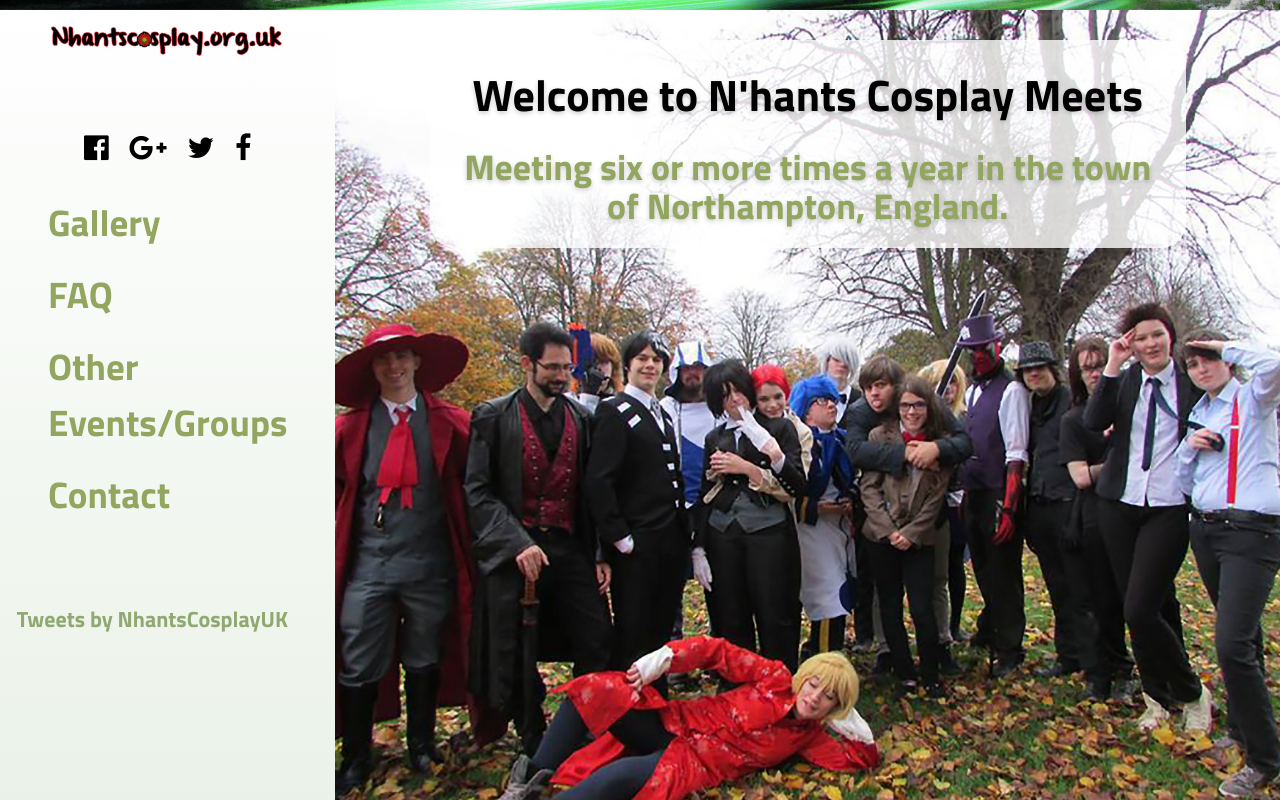
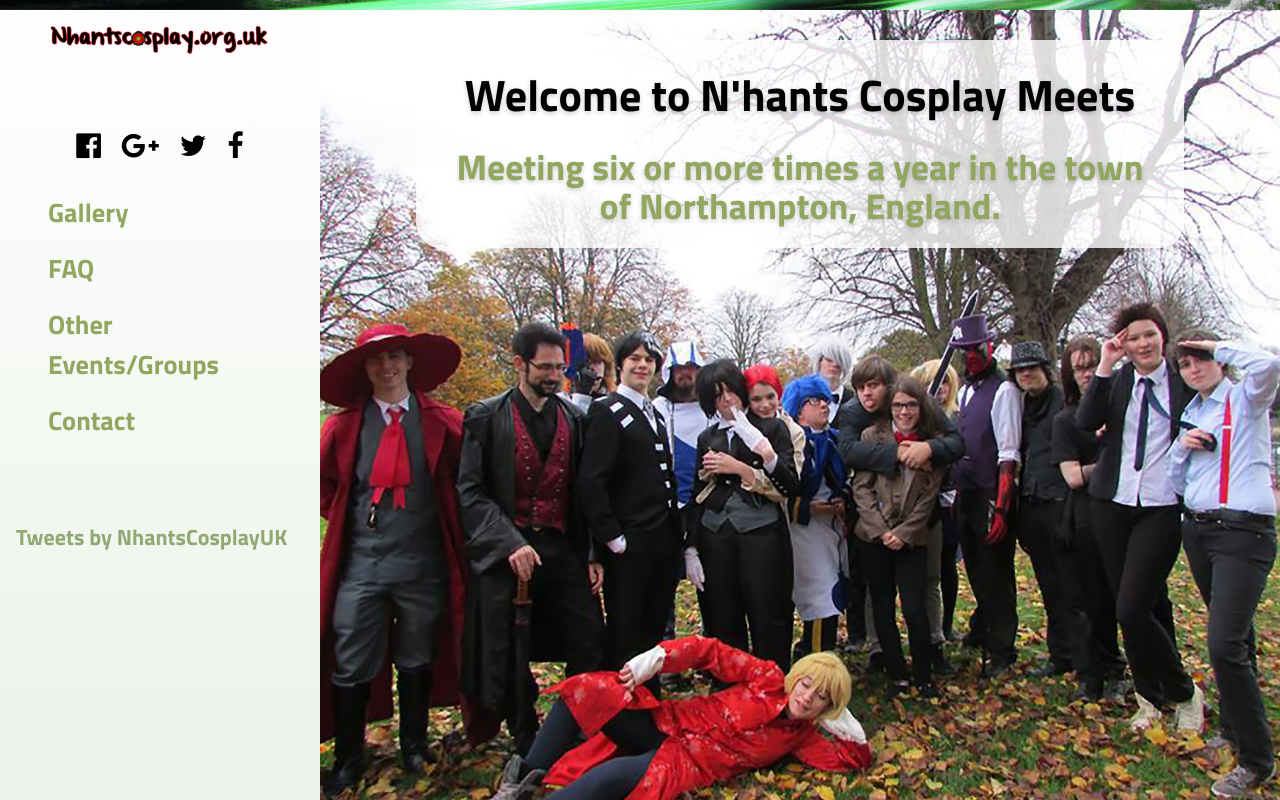
Before and after one commit to darkxangel84/NhantsCosplay, a website: page templates/index.tpl.html in a window 1280 px wide. Shown: the top 800 px of the page. Drawn offline with nearby package versions, Linux system fonts and the light colour scheme; files that its build step writes are made by us from their sources; files whose address does not match are found by name.

Commit message:
Change font-size for nav items on desktop

```diff
--- a/scss/application.scss
+++ b/scss/application.scss
@@ -395,13 +395,12 @@ footer {
         display:flex;
     }
 
-
     .nav-items {
     display: block;
-    font-size: 1.2em;
 
 	    .navitem {
 			text-align: left;
+			font-size: 1.2em;
 			padding: 1rem 3rem 0;
 		}
     }
```
Also changed, not shown: dist/css/application.css.
